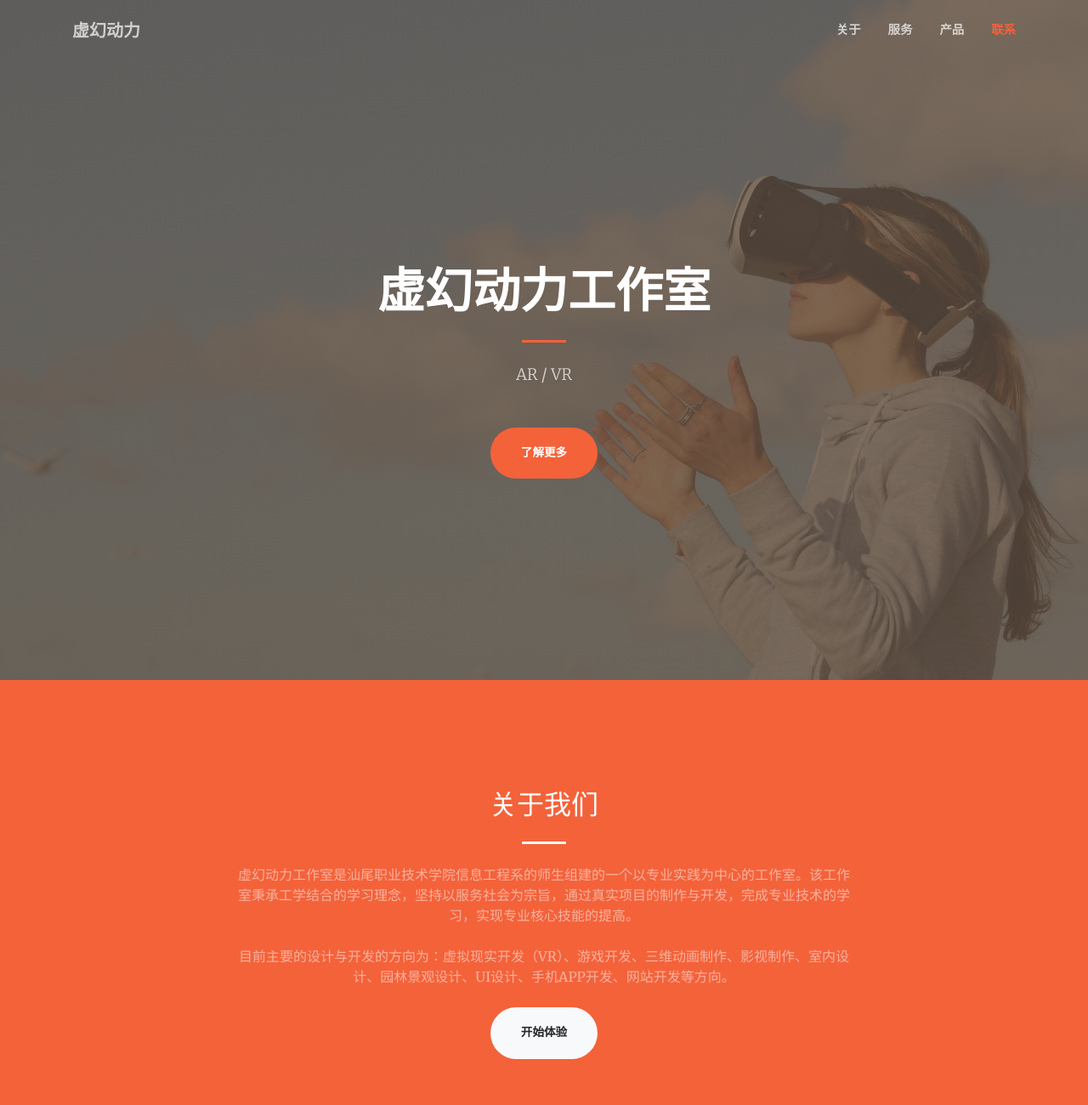
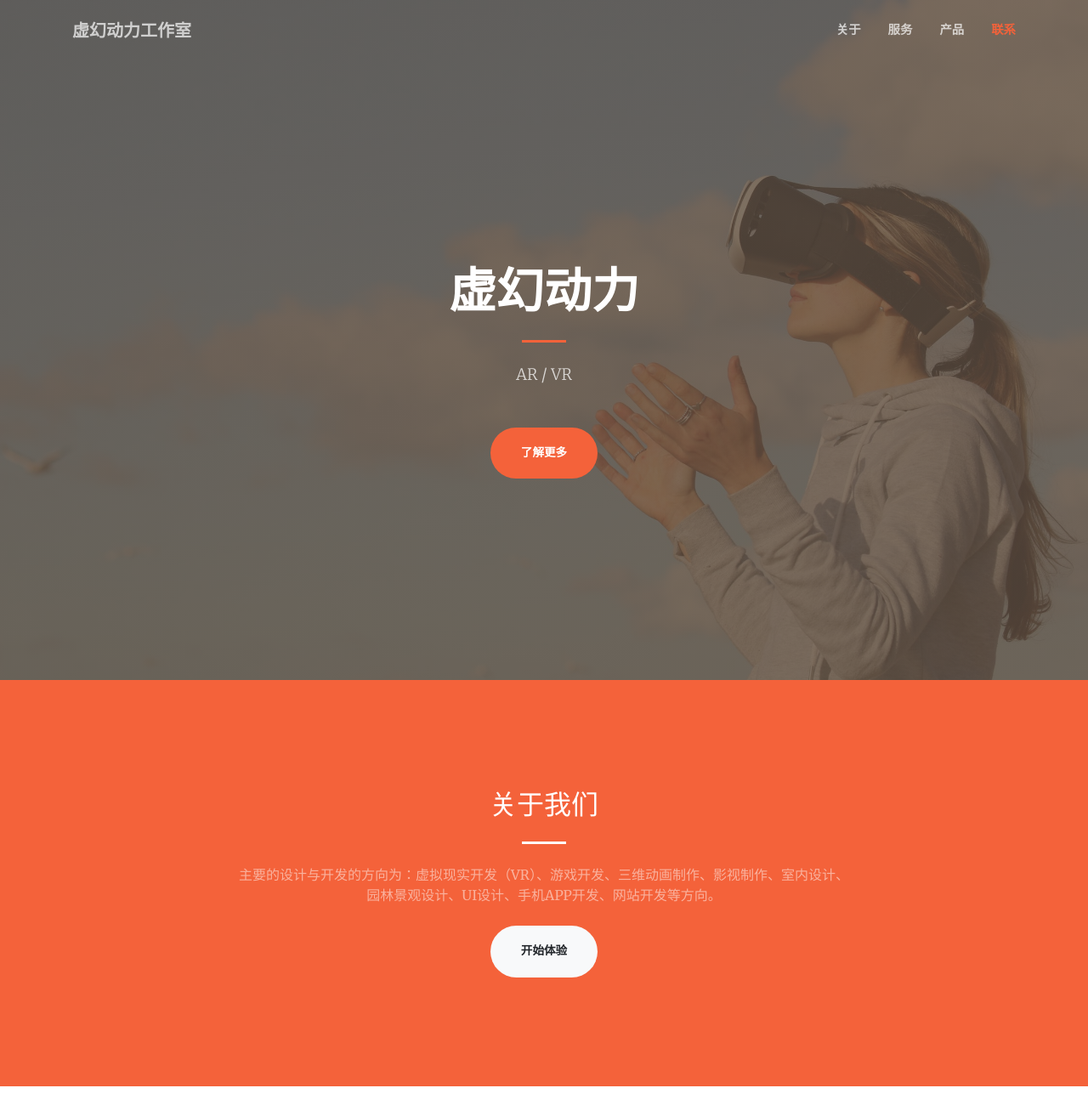
Before and after one commit to VirtualPowerStudio/VirtualPowerStudio.github.io, a website with bundled scripts: page index.html in a window 1280 px wide. Shown: the top 1300 px of the page at 85% size. Built offline with nearby package versions, Linux system fonts and the light colour scheme.

Commit message:
Update index.html

```diff
--- a/index.html
+++ b/index.html
@@ -30,7 +30,7 @@
   <!-- Navigation -->
   <nav class="navbar navbar-expand-lg navbar-light fixed-top py-3" id="mainNav">
     <div class="container">
-      <a class="navbar-brand js-scroll-trigger" href="#page-top">虚幻动力</a>
+      <a class="navbar-brand js-scroll-trigger" href="#page-top">虚幻动力工作室</a>
       <button class="navbar-toggler navbar-toggler-right" type="button" data-toggle="collapse" data-target="#navbarResponsive" aria-controls="navbarResponsive" aria-expanded="false" aria-label="Toggle navigation">
         <span class="navbar-toggler-icon"></span>
       </button>
@@ -58,7 +58,7 @@
     <div class="container h-100">
       <div class="row h-100 align-items-center justify-content-center text-center">
         <div class="col-lg-10 align-self-end">
-          <h1 class="text-uppercase text-white font-weight-bold">虚幻动力工作室</h1>
+          <h1 class="text-uppercase text-white font-weight-bold">虚幻动力</h1>
           <hr class="divider my-4">
         </div>
         <div class="col-lg-8 align-self-baseline">
@@ -76,8 +76,7 @@
         <div class="col-lg-8 text-center">
           <h2 class="text-white mt-0">关于我们</h2>
           <hr class="divider light my-4">
-          <p class="text-white-50 mb-4">虚幻动力工作室是汕尾职业技术学院信息工程系的师生组建的一个以专业实践为中心的工作室。该工作室秉承工学结合的学习理念，坚持以服务社会为宗旨，通过真实项目的制作与开发，完成专业技术的学习，实现专业核心技能的提高。</p>
-		  <p class="text-white-50 mb-4">目前主要的设计与开发的方向为：虚拟现实开发（VR）、游戏开发、三维动画制作、影视制作、室内设计、园林景观设计、UI设计、手机APP开发、网站开发等方向。</p>
+		  <p class="text-white-50 mb-4">主要的设计与开发的方向为：虚拟现实开发（VR）、游戏开发、三维动画制作、影视制作、室内设计、园林景观设计、UI设计、手机APP开发、网站开发等方向。</p>
           <a class="btn btn-light btn-xl js-scroll-trigger" href="#services">开始体验</a>
         </div>
       </div>
@@ -229,12 +228,12 @@
       <div class="row">
         <div class="col-lg-4 ml-auto text-center mb-5 mb-lg-0">
           <i class="fas fa-phone fa-3x mb-3 text-muted"></i>
-          <div>+</div>
+          <div>158 2030 2666</div>
         </div>
         <div class="col-lg-4 mr-auto text-center">
           <i class="fas fa-envelope fa-3x mb-3 text-muted"></i>
           <!-- Make sure to change the email address in anchor text AND the link below! -->
-          <a class="d-block" href="mailto:mail">mail</a>
+          <a class="d-block" href="mailto:mail">54689996@qq.com</a>
         </div>
       </div>
     </div>
```
